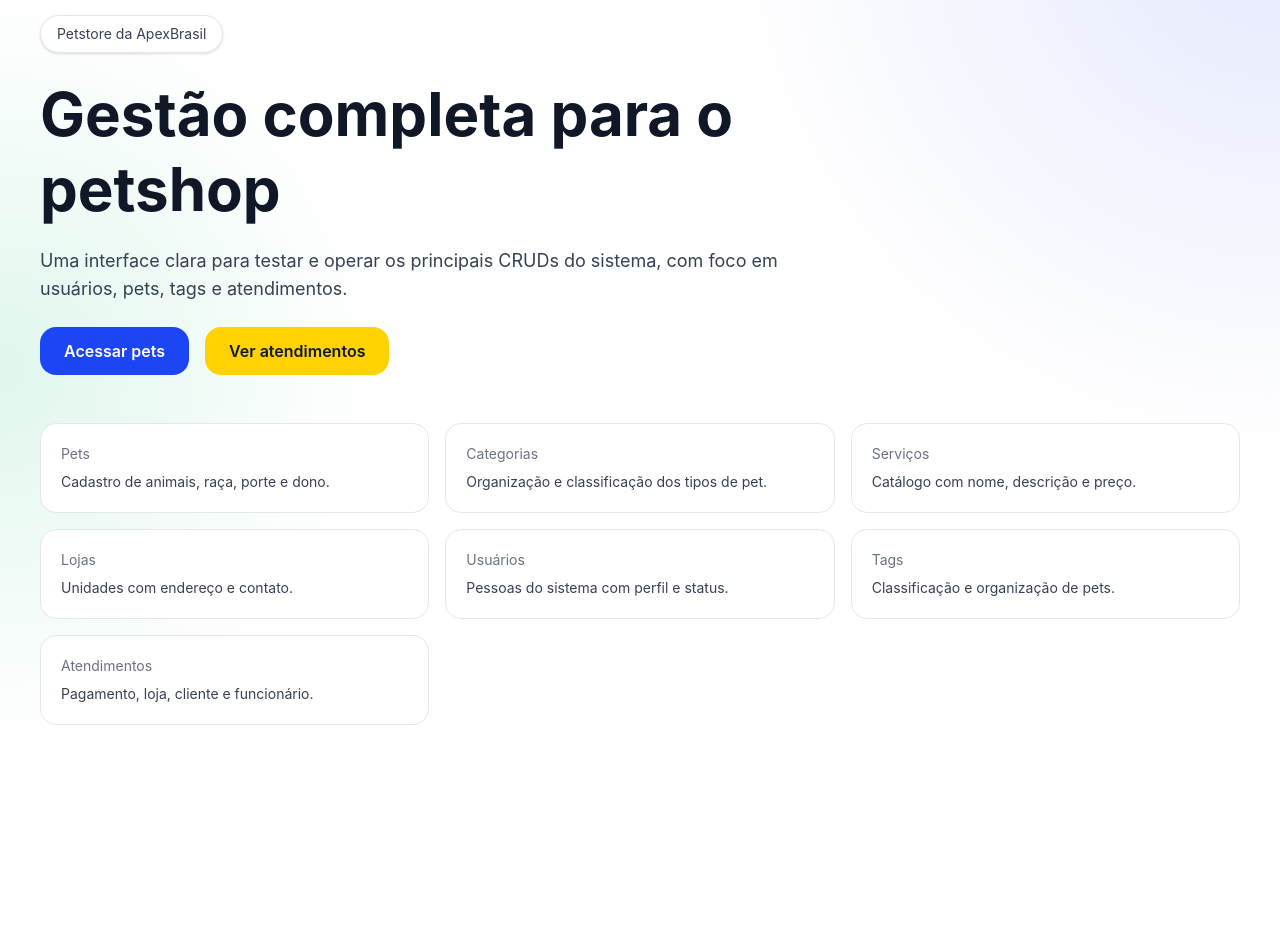
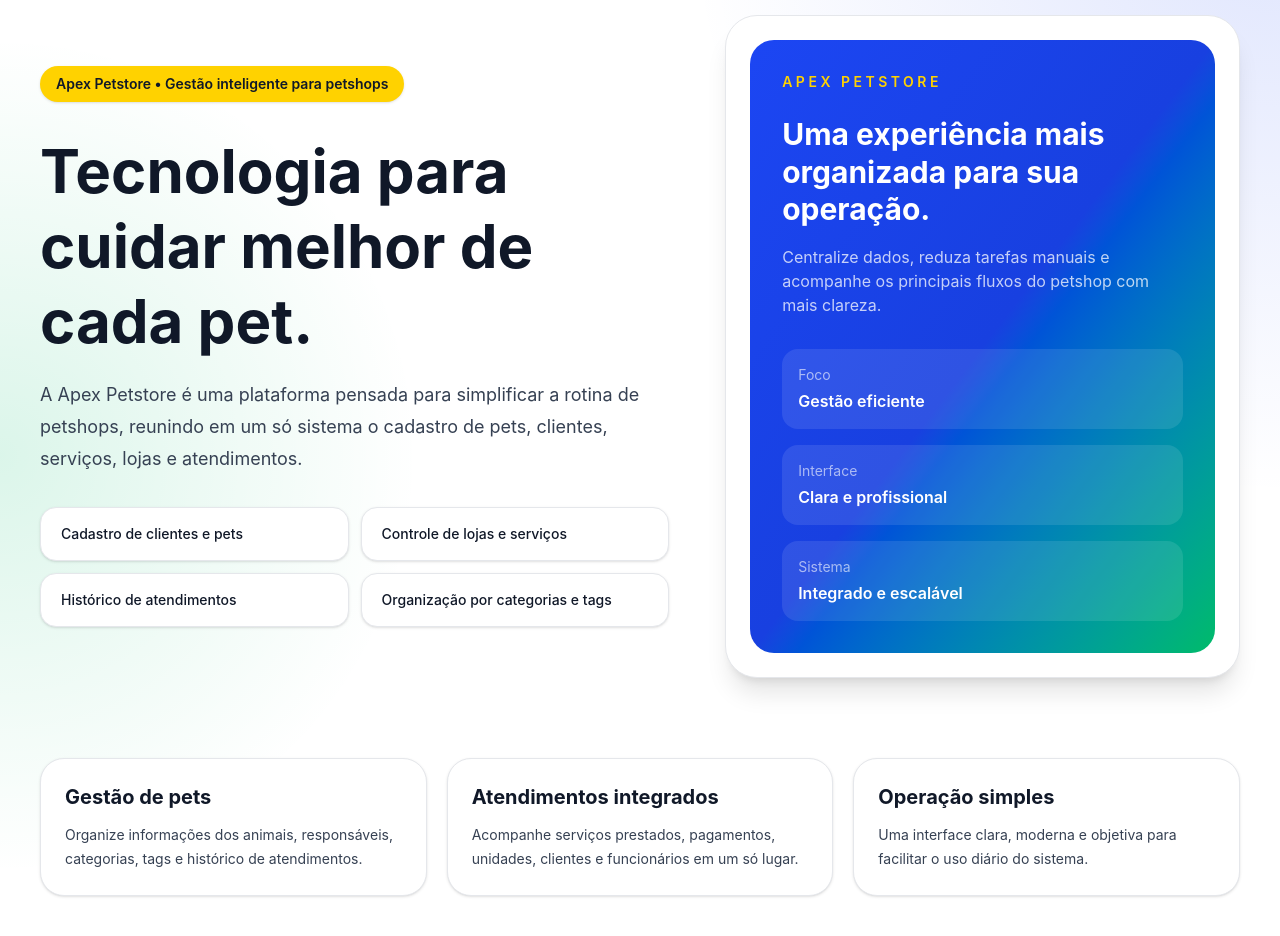
Before and after one commit to gabrielcaixeta01/frontPetstore, a React (Vite) app: page / in a window 1280 px wide. Shown: the part 160-1096 px from the top of the page. Before the commit the page ends 997 px from the top, so only its background shows below. Built offline with nearby package versions, Linux system fonts and the light colour scheme.

Commit message:
:art: style: home page

```diff
--- a/src/pages/Home.tsx
+++ b/src/pages/Home.tsx
@@ -1,68 +1,119 @@
-import { Link } from "react-router-dom";
 import { apexTheme } from "../lib/theme";
 
 export default function Home() {
   const c = apexTheme.colors;
 
-  const modules = [
-    { title: "Pets", to: "/pets", description: "Cadastro de animais, raça, porte e dono." },
-    { title: "Categorias", to: "/categorias", description: "Organização e classificação dos tipos de pet." },
-    { title: "Serviços", to: "/servicos", description: "Catálogo com nome, descrição e preço." },
-    { title: "Lojas", to: "/lojas", description: "Unidades com endereço e contato." },
-    { title: "Usuários", to: "/usuarios", description: "Pessoas do sistema com perfil e status." },
-    { title: "Tags", to: "/tags", description: "Classificação e organização de pets." },
-    { title: "Atendimentos", to: "/atendimentos", description: "Pagamento, loja, cliente e funcionário." },
+  const features = [
+    {
+      title: "Gestão de pets",
+      description:
+        "Organize informações dos animais, responsáveis, categorias, tags e histórico de atendimentos.",
+    },
+    {
+      title: "Atendimentos integrados",
+      description:
+        "Acompanhe serviços prestados, pagamentos, unidades, clientes e funcionários em um só lugar.",
+    },
+    {
+      title: "Operação simples",
+      description:
+        "Uma interface clara, moderna e objetiva para facilitar o uso diário do sistema.",
+    },
+  ];
+
+  const highlights = [
+    "Cadastro de clientes e pets",
+    "Controle de lojas e serviços",
+    "Histórico de atendimentos",
+    "Organização por categorias e tags",
   ];
 
   return (
     <div className={`min-h-screen ${c.bg} ${c.text}`}>
       <section className="relative overflow-hidden">
-        <div className="absolute inset-0 bg-[radial-gradient(circle_at_top_right,rgba(28,70,243,0.12),transparent_35%),radial-gradient(circle_at_left,rgba(0,187,105,0.12),transparent_28%)]" />
+        <div className="absolute inset-0 bg-[radial-gradient(circle_at_top_right,rgba(28,70,243,0.14),transparent_35%),radial-gradient(circle_at_left,rgba(0,187,105,0.14),transparent_30%)]" />
+
         <div className="relative mx-auto max-w-7xl px-6 py-20 md:px-10 md:py-28">
-          <div className="space-y-12">
-            <div className="space-y-6">
-              <div className="inline-flex items-center rounded-full border border-gray-200 bg-white px-4 py-2 text-sm text-gray-700 shadow-sm">
-                Petstore da ApexBrasil
+          <div className="grid items-center gap-14 lg:grid-cols-[1.1fr_0.9fr]">
+            <div className="space-y-8">
+              <div className={`inline-flex items-center rounded-full px-4 py-2 text-sm font-semibold shadow-sm ${c.secondary} ${c.secondaryText}`}>
+                Apex Petstore • Gestão inteligente para petshops
               </div>
 
               <div className="space-y-5">
                 <h1 className="max-w-4xl text-5xl font-bold leading-tight md:text-6xl">
-                  Gestão completa para o petshop
+                  Tecnologia para cuidar melhor de cada pet.
                 </h1>
-                <p className={`max-w-3xl text-lg ${c.textSoft}`}>
-                  Uma interface clara para testar e operar os principais CRUDs do sistema,
-                  com foco em usuários, pets, tags e atendimentos.
+
+                <p className={`max-w-3xl text-lg leading-8 ${c.textSoft}`}>
+                  A Apex Petstore é uma plataforma pensada para simplificar a
+                  rotina de petshops, reunindo em um só sistema o cadastro de
+                  pets, clientes, serviços, lojas e atendimentos.
                 </p>
               </div>
 
-              <div className="flex flex-wrap gap-4">
-                <Link
-                  to="/pets"
-                  className={`rounded-2xl px-6 py-3 font-semibold transition ${c.primary} ${c.primaryText}`}
-                >
-                  Acessar pets
-                </Link>
-                <Link
-                  to="/atendimentos"
-                  className={`rounded-2xl px-6 py-3 font-semibold transition ${c.secondary} ${c.secondaryText}`}
-                >
-                  Ver atendimentos
-                </Link>
+              <div className="grid gap-3 sm:grid-cols-2">
+                {highlights.map((item) => (
+                  <div
+                    key={item}
+                    className={`rounded-2xl border ${c.border} ${c.card} px-5 py-4 text-sm font-medium shadow-sm`}
+                  >
+                    {item}
+                  </div>
+                ))}
               </div>
             </div>
 
-            <div className="grid gap-4 sm:grid-cols-2 xl:grid-cols-3">
-              {modules.map((module) => (
-                <Link
-                  key={module.to}
-                  to={module.to}
-                  className={`rounded-2xl border ${c.border} ${c.card} p-5 transition hover:-translate-y-1 hover:shadow-md`}
-                >
-                  <p className={`text-sm ${c.textMuted}`}>{module.title}</p>
-                  <p className={`mt-2 text-sm ${c.textSoft}`}>{module.description}</p>
-                </Link>
-              ))}
+            <div className={`rounded-4xl border ${c.border} ${c.card} p-6 shadow-xl`}>
+              <div className="rounded-3xl bg-linear-to-br from-[#1c46f3] via-[#1840e0] to-[#00bb69] p-8 text-white">
+                <p className="text-sm font-semibold uppercase tracking-[0.25em] text-[#ffd200]">
+                  Apex Petstore
+                </p>
+
+                <h2 className="mt-6 text-3xl font-bold leading-tight">
+                  Uma experiência mais organizada para sua operação.
+                </h2>
+
+                <p className="mt-4 text-white/75">
+                  Centralize dados, reduza tarefas manuais e acompanhe os
+                  principais fluxos do petshop com mais clareza.
+                </p>
+
+                <div className="mt-8 grid gap-4">
+                  <div className="rounded-2xl bg-white/10 p-4">
+                    <p className="text-sm text-white/60">Foco</p>
+                    <p className="mt-1 font-semibold">Gestão eficiente</p>
+                  </div>
+
+                  <div className="rounded-2xl bg-white/10 p-4">
+                    <p className="text-sm text-white/60">Interface</p>
+                    <p className="mt-1 font-semibold">Clara e profissional</p>
+                  </div>
+
+                  <div className="rounded-2xl bg-white/10 p-4">
+                    <p className="text-sm text-white/60">Sistema</p>
+                    <p className="mt-1 font-semibold">Integrado e escalável</p>
+                  </div>
+                </div>
+              </div>
             </div>
+          </div>
+
+          <div className="mt-20 grid gap-5 md:grid-cols-3">
+            {features.map((feature) => (
+              <div
+                key={feature.title}
+                className={`rounded-3xl border ${c.border} ${c.card} p-6 shadow-sm`}
+              >
+                <h3 className={`text-xl font-bold ${c.text}`}>
+                  {feature.title}
+                </h3>
+
+                <p className={`mt-3 text-sm leading-6 ${c.textSoft}`}>
+                  {feature.description}
+                </p>
+              </div>
+            ))}
           </div>
         </div>
       </section>
```
